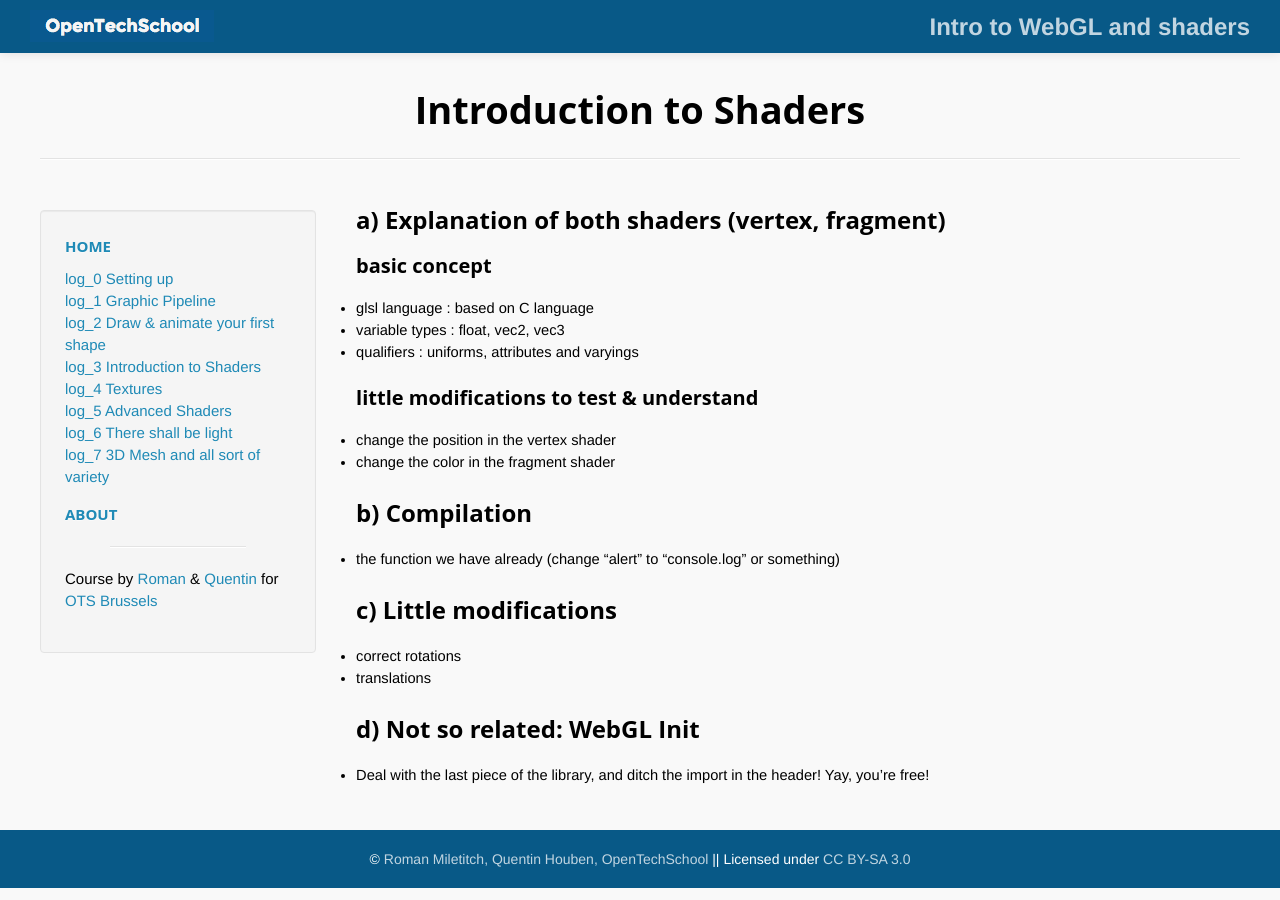
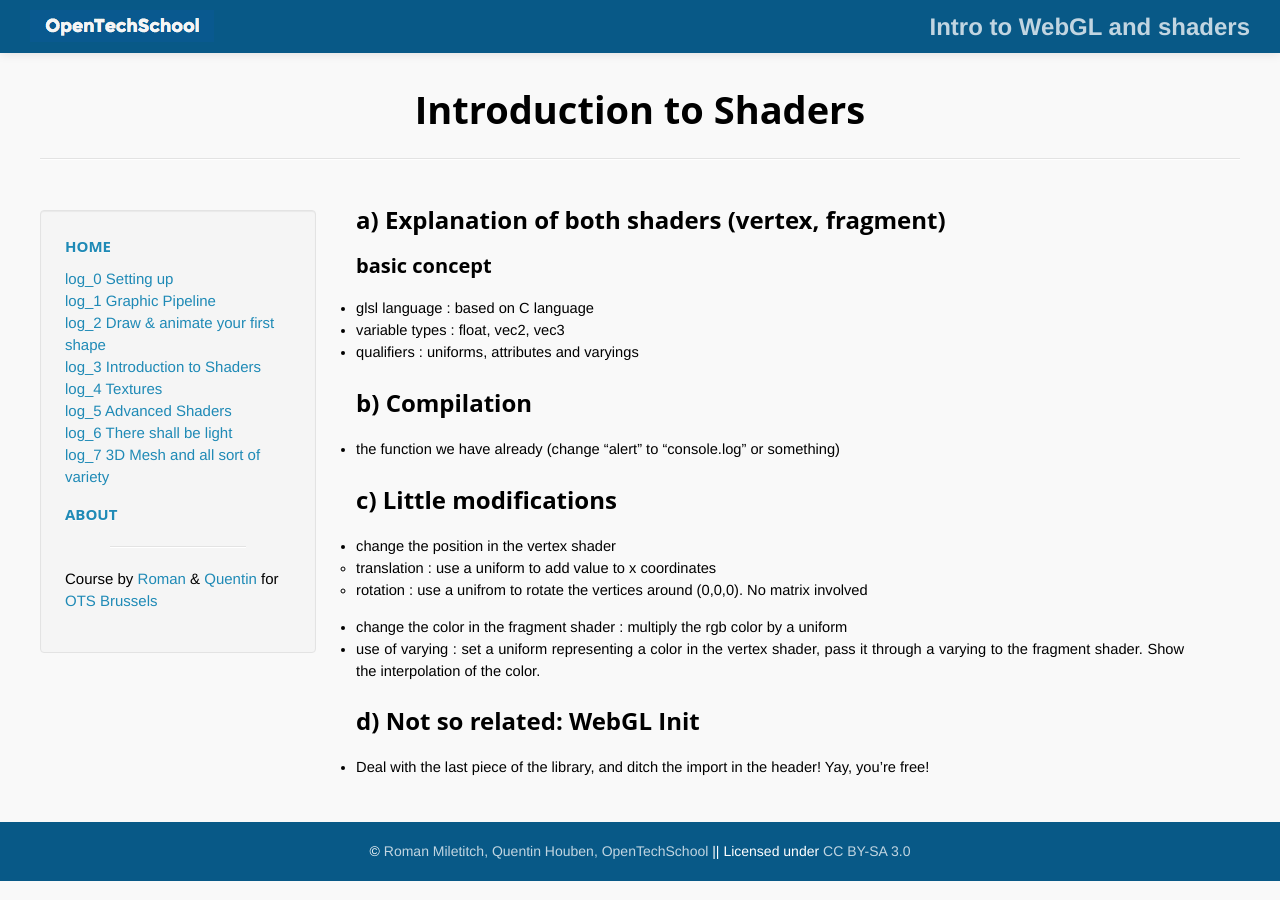
Before and after one commit to OpenTechSchool-Brussels/intro-to-webGL-and-shaders, a Jekyll site: the page built from log3_intro_shaders.md, in a window 1280 px wide. Built offline with Jekyll 4.4.1, drawn with Linux system fonts in a browser that asks for light colours.

Commit message:
Update log3_intro_shaders.md

```diff
--- a/log3_intro_shaders.md
+++ b/log3_intro_shaders.md
@@ -12,16 +12,15 @@ num: 3
 * variable types : float, vec2, vec3
 * qualifiers : uniforms, attributes and varyings
 
-### little modifications to test & understand
-* change the position in the vertex shader
-* change the color in the fragment shader
-
 ## b) Compilation
 * the function we have already (change "alert" to "console.log" or something)
 
 ## c) Little modifications
-* correct rotations
-* translations
+* change the position in the vertex shader
+  * translation : use a uniform to add value to x coordinates
+  * rotation : use a unifrom to rotate the vertices around (0,0,0). No matrix involved
+* change the color in the fragment shader : multiply the rgb color by a uniform
+* use of varying : set a uniform representing a color in the vertex shader, pass it through a varying to the fragment shader. Show the interpolation of the color.
 
 ## d) Not so related: WebGL Init
 * Deal with the last piece of the library, and ditch the import in the header! Yay, you're free!
```
